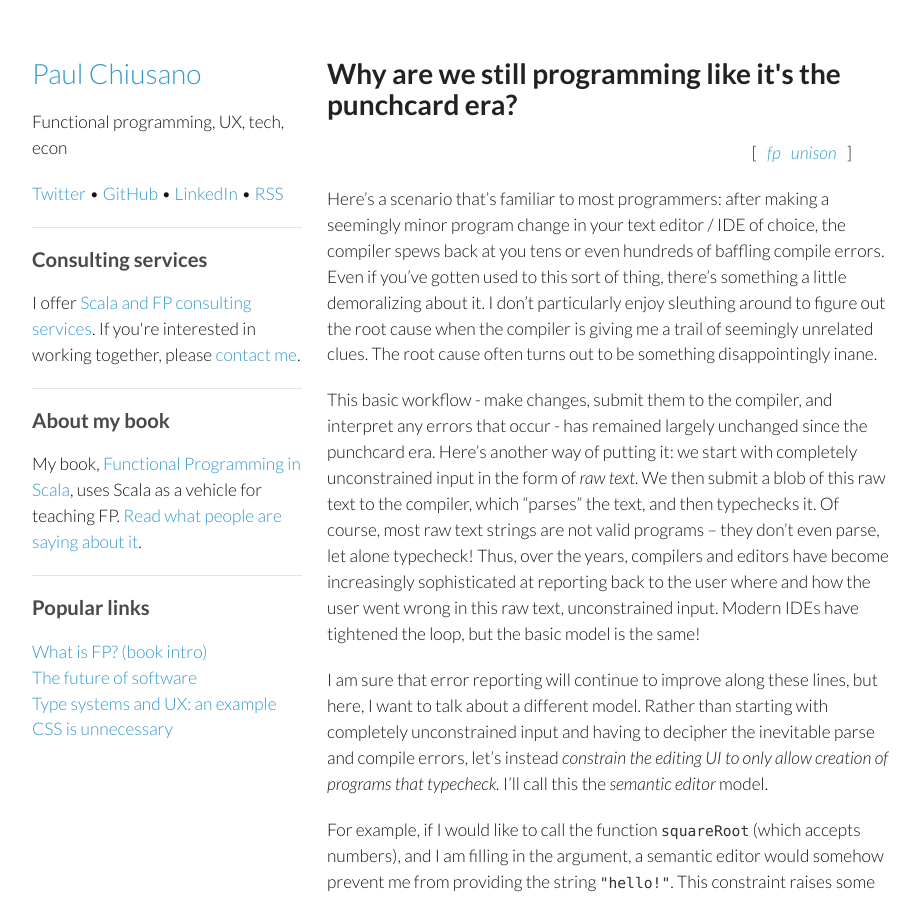
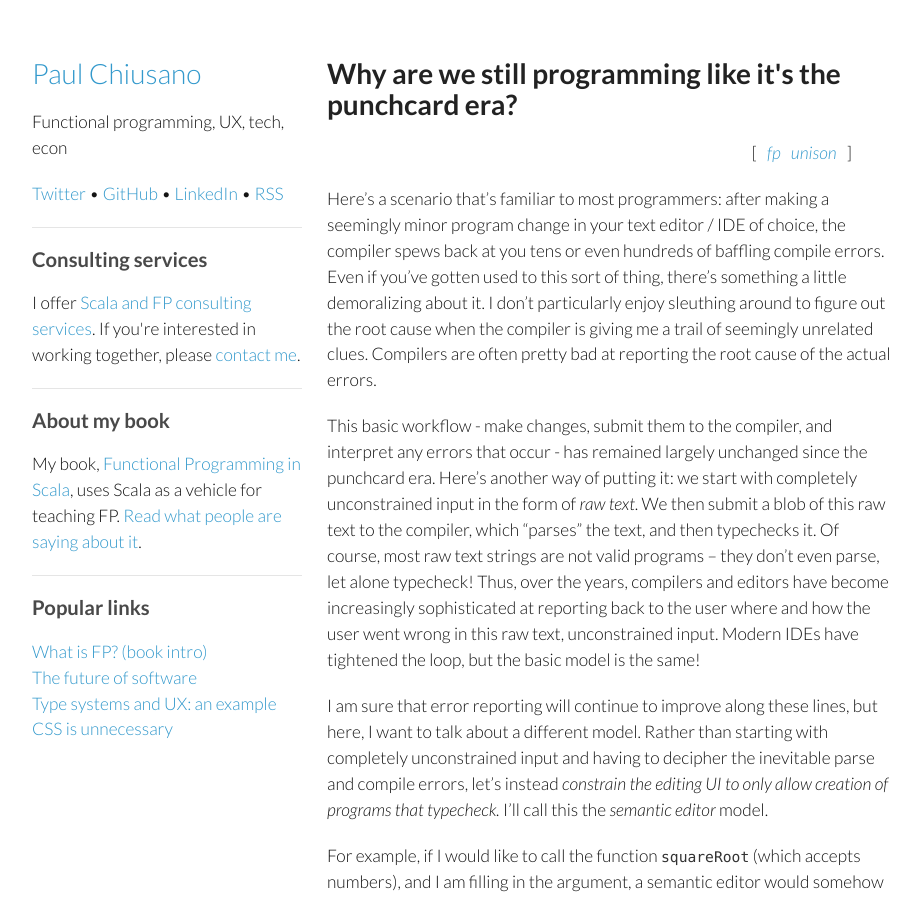
Before and after one commit to pchiusano/pchiusano.github.io, a Jekyll site: the page built from _posts/2014-09-30-punchcard-era.markdown, in a window 1280 px wide and 900 px high. Shown: the whole window, without its empty margins (178-1098 px from the left). Built offline with Jekyll 4.4.1, drawn with Linux system fonts in a browser that asks for light colours.

Commit message:
Update 2014-09-30-punchcard-era.markdown

```diff
--- a/_posts/2014-09-30-punchcard-era.markdown
+++ b/_posts/2014-09-30-punchcard-era.markdown
@@ -4,7 +4,7 @@ layout: post
 categories: [fp, unison]
 ---
 
-Here's a scenario that's familiar to most programmers: after making a seemingly minor program change in your text editor / IDE of choice, the compiler spews back at you tens or even hundreds of baffling compile errors. Even if you've gotten used to this sort of thing, there's something a little demoralizing about it. I don't particularly enjoy sleuthing around to figure out the root cause when the compiler is giving me a trail of seemingly unrelated clues. The root cause often turns out to be something disappointingly inane.
+Here's a scenario that's familiar to most programmers: after making a seemingly minor program change in your text editor / IDE of choice, the compiler spews back at you tens or even hundreds of baffling compile errors. Even if you've gotten used to this sort of thing, there's something a little demoralizing about it. I don't particularly enjoy sleuthing around to figure out the root cause when the compiler is giving me a trail of seemingly unrelated clues. Compilers are often pretty bad at reporting the root cause of the actual errors.
 
 This basic workflow - make changes, submit them to the compiler, and interpret any errors that occur - has remained largely unchanged since the punchcard era. Here's another way of putting it: we start with completely unconstrained input in the form of _raw text_. We then submit a blob of this raw text to the compiler, which "parses" the text, and then typechecks it. Of course, most raw text strings are not valid programs -- they don't even parse, let alone typecheck! Thus, over the years, compilers and editors have become increasingly sophisticated at reporting back to the user where and how the user went wrong in this raw text, unconstrained input. Modern IDEs have tightened the loop, but the basic model is the same!
 
```
